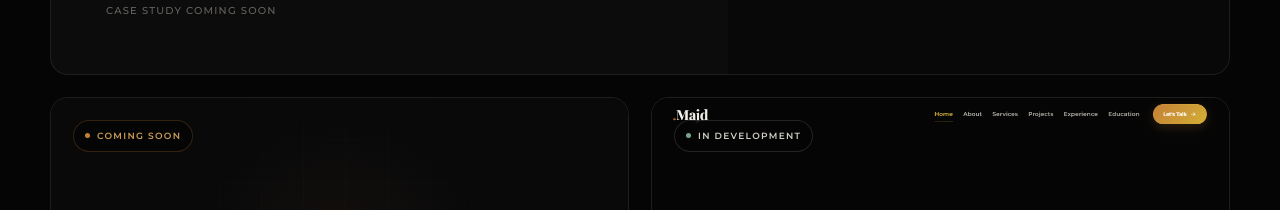
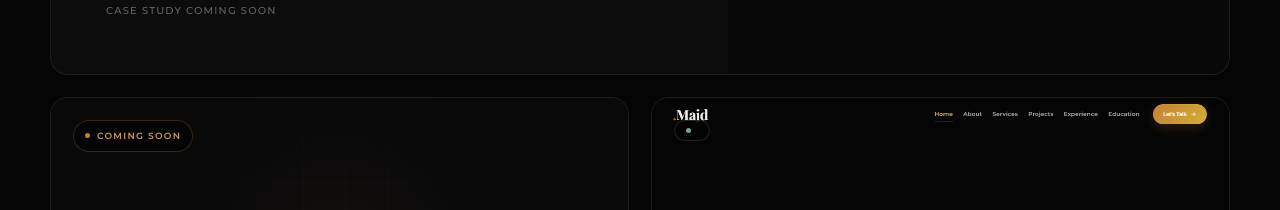
Before and after one commit to majdawajneh/Let-sGo, a Next.js app in the folder Portfolio/: page / in a window 1280 px wide. Shown: the part 6760-6970 px from the top of the page. Built offline with nearby package versions, Linux system fonts and the light colour scheme.

Commit message:
Final Edit On Projects (Portfolio)

```diff
--- a/Portfolio/app/components/Projects.tsx
+++ b/Portfolio/app/components/Projects.tsx
@@ -123,7 +123,6 @@ export default function Projects() {
       image: "/assets/projects/Portfolio-HeroShot.png",
       code: "MA",
       featured: false,
-      status: "In Development",
       github: "https://github.com/majdawajneh/Let-sGo/tree/main/Portfolio",
       live: "",
     },
```
